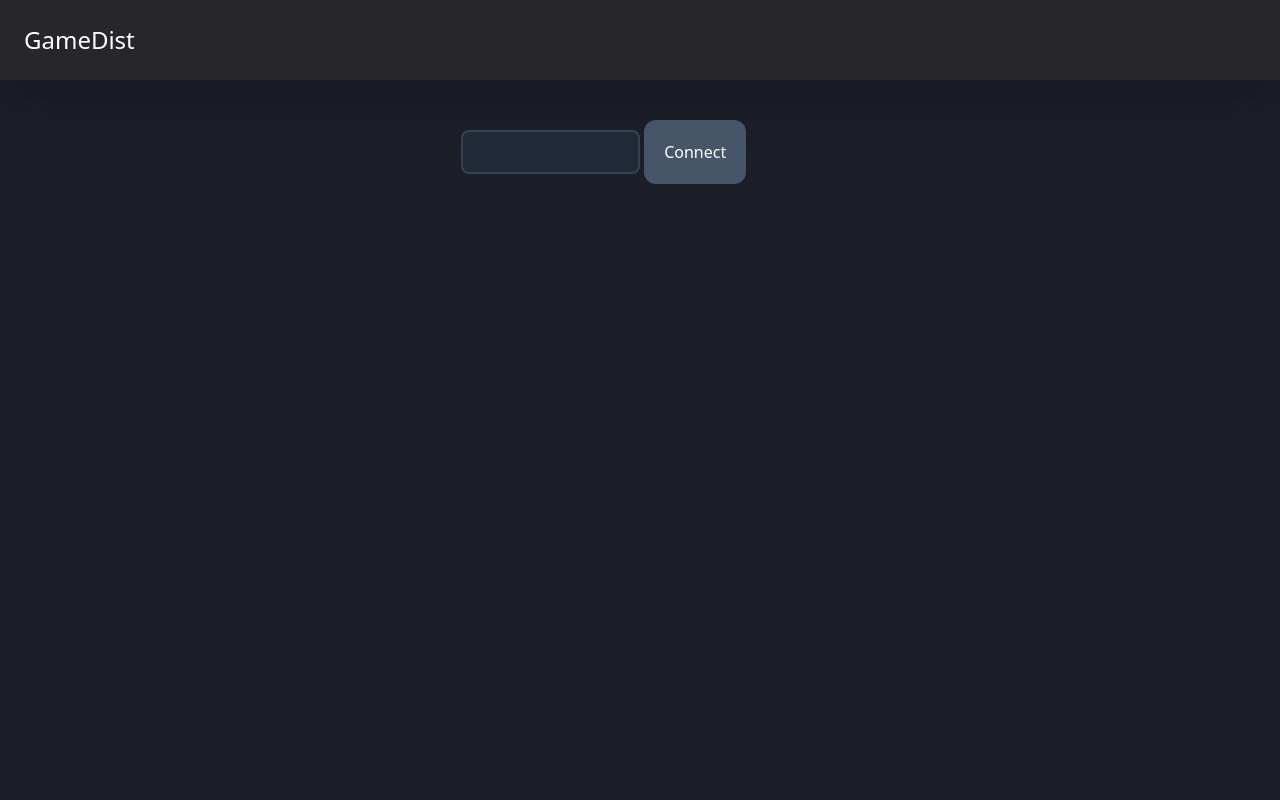
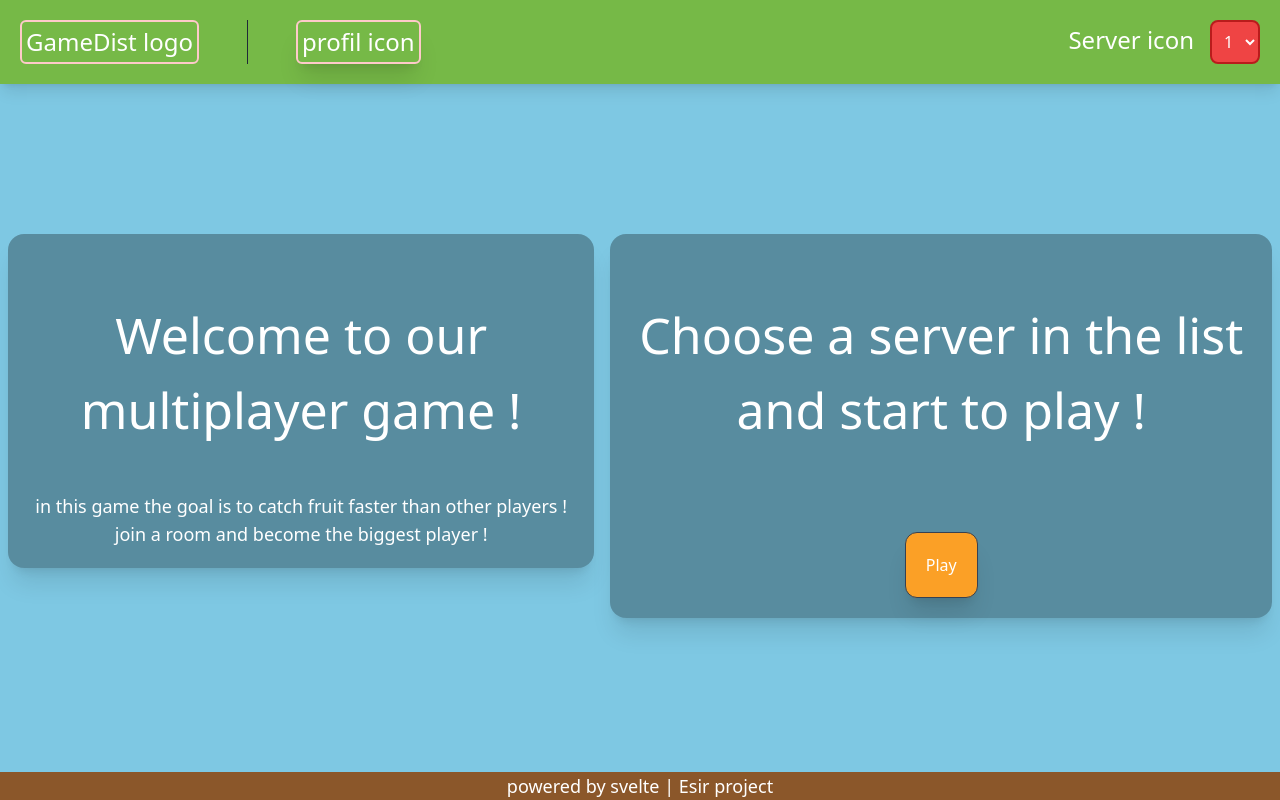
Before and after one commit to SR-Distributed-Game/Frontend, a SvelteKit app: page / in a window 1280 px wide. Built offline with nearby package versions, Linux system fonts and the light colour scheme.

Commit message:
add profile and menus, debug connections issues

```diff
--- a/src/app.css
+++ b/src/app.css
@@ -3,7 +3,7 @@
 @tailwind utilities;
 
 body {
-    background-color: #1c1f28;
+    background-color: #7EC8E3;
     width: 100%;
     height: 100%;
 }
@@ -11,18 +11,18 @@ body {
 
 .searchbar{
 
-    @apply bg-gray-800;
+    @apply bg-red-500;
     @apply border-2;
-    @apply border-gray-700;
+    @apply border-red-700;
     @apply rounded-lg;
     @apply p-2;
-    @apply w-1/2;
     @apply text-white;
     @apply focus:outline-none;
     @apply focus:bg-slate-600;
     @apply hover:scale-105;
     @apply focus:scale-105;
     @apply duration-100;
+    @apply m-auto;
 }
 
 .buttonconnect{
@@ -30,9 +30,34 @@ body {
     @apply focus:scale-105;
     @apply m-auto ;
     @apply p-5;
-    @apply bg-slate-600;
+    background-color: #FBA026;
+
     @apply mt-10;
     @apply rounded-xl;
     @apply text-white;
+    @apply shadow-xl;
+    @apply border;
+    @apply border-gray-700;
+
 
 }
+
+.mainbox{
+    @apply bg-black;
+    @apply bg-opacity-30;
+    @apply rounded-2xl;
+    @apply m-auto;
+    @apply pb-10;
+    @apply p-5;
+    @apply mt-[150px];
+    @apply shadow-xl;
+    @apply mx-2;
+
+}
+
+#sticky-footer {
+    position: absolute;
+    bottom: 0;
+    width: 100%;
+    left: 0;
+  }
--- /dev/null
+++ b/src/lib/MFooter.svelte
@@ -0,0 +1,7 @@
+<div class = "bg-[#8B572A] w-full bottom-0" id =sticky-footer >
+
+    <div class = flex >
+        <p class = "m-auto text-white text-lg">powered by svelte | Esir project</p>
+    </div>
+
+</div>
--- a/src/lib/Navigation.svelte
+++ b/src/lib/Navigation.svelte
@@ -1,7 +1,22 @@
-<div class ="nav bg-zinc-800 shadow-2xl p-5">
+<div class="bg-[#76B947] shadow-lg p-5">
+    <div class="flex justify-between">
 
-    <div class = "flex">
-        <h1 class="text-2xl  text-white p-1 rounded-lg">GameDist</h1>
+        <div class="flex space-x-12">
+
+            <a href = "/">
+                <h1 class="text-2xl text-white p-1 rounded-md border-2 border-red-200">GameDist logo</h1>
+            </a>
+            <div class="bg-gray-800 w-px mx-2"></div>
+
+            <a href = /profile class="text-2xl text-white p-1 shadow-xl rounded-md border-2 border-red-200  ">profil icon</a>
+
+
+        </div>
+
+        <div id="serversection" class="flex space-x-3">
+            <p class="text-2xl text-white p-1 right-0">Server icon</p>
+            <select id="searchservers" class="searchbar"></select>
+        </div>
 
     </div>
 </div>
--- /dev/null
+++ b/src/lib/Servers.ts
@@ -0,0 +1 @@
+export let knownSockets: { [key: string]: string } = {"1": "ws://localhost:8080/echo"};
--- a/src/lib/connectionManager.ts
+++ b/src/lib/connectionManager.ts
@@ -1,18 +1,24 @@
+import { knownSockets } from "./Servers";
+
 export class SpringSocketServer{
 
     private socket: any;
 
     static instance: SpringSocketServer;
 
+    private playername: string = "defaultname";
+
+    private UID: string = "defaultUID";
+
     constructor(){
     }
 
-    private knownSockets: { [key: string]: string } = {"1": "ws://localhost:8080/echo"};
+
 
     public connectTo(socketName: string): Promise<void> {
         return new Promise((resolve, reject) => {
-            if (this.knownSockets[socketName]) {
-                this.connect(this.knownSockets[socketName]);
+            if (knownSockets[socketName]) {
+                this.connect(knownSockets[socketName]);
                 this.socket.onopen = () => {
                     resolve();
                 };
@@ -31,6 +37,14 @@ export class SpringSocketServer{
         return true;
     }
 
+    getPlayerName = () => {
+        return this.playername;
+    }
+
+    setPlayerName = (name: string) => {
+        this.playername = name;
+    }
+
     static getInstance(){
         if(!SpringSocketServer.instance){
             SpringSocketServer.instance = new SpringSocketServer();
@@ -44,6 +58,7 @@ export class SpringSocketServer{
 
     private onOpen = (event: Event) => {
         console.log("Socket connected");
+        this.send("Hello from client" + this.playername);
     }
 
     private onClose = (event: CloseEvent) => {
@@ -59,11 +74,16 @@ export class SpringSocketServer{
     }
 
     public send = (message: string) => {
-        this.socket.send(message);
+        if (this.socket.readyState === WebSocket.OPEN)
+            this.socket.send( "from:" + this.playername + " | content: " +message);
     }
 
     public close = () => {
-        this.socket.send("closing connection");
-        this.socket.close();
+        if (this.socket){
+            if (this.socket.readyState === WebSocket.OPEN){
+                this.send("closing connection");
+                this.socket.close();
+            }
+        }
     }
 }
--- a/src/routes/+layout.svelte
+++ b/src/routes/+layout.svelte
@@ -1,5 +1,7 @@
 <script lang="ts">
 	import Navigation from "../lib/Navigation.svelte"
+	import MFooter from "$lib/MFooter.svelte";
+
 	import '../app.css';
 	import { SpringSocketServer } from "$lib/connectionManager";
 
@@ -21,3 +23,5 @@
 <Navigation/>
 
 <slot/>
+
+<MFooter/>
--- a/src/routes/+page.svelte
+++ b/src/routes/+page.svelte
@@ -2,19 +2,33 @@
   import { onMount, onDestroy } from 'svelte';
   import { goto } from '$app/navigation';
   import websocketStore from '../stores/websocket.js';
-
+  import { knownSockets } from '../lib/Servers';
 
 
   onMount(() => {
     const connectButton = document.getElementById('connectButton');
     const ws = $websocketStore;
-    let searchservers = document.getElementById('searchservers') as HTMLInputElement;
+    let searchservers = document.getElementById('searchservers') as HTMLSelectElement;
+
+
+    const sel = document.getElementById("existingList");
+
+    for(var sk in knownSockets){
+      const opt = document.createElement("option");
+      opt.value = sk;
+      opt.text = sk;
+      searchservers.add(opt, null);
+    }
+
+
+
+
     if (connectButton) {
       connectButton.addEventListener('click', async () => {
       try {
         await ws.connectTo(searchservers.value);
         // Navigate after successful connection
-        goto('/game');
+        goto("/game");
       } catch (error) {
         console.error("Failed to connect:", error);
         // Handle connection failure (e.g., show error message)
@@ -28,8 +42,28 @@
 
 
 <div class = "flex">
-  <div class = "m-auto">
-    <input id = searchservers class = "searchbar">
-    <button id = connectButton class = " buttonconnect">Connect</button>
-  </div>
+
+  <div class = "mainbox">
+    <div class = flex>
+      <h1 class = "m-auto text-[50px] text-white p-1 rounded-lg my-10 text-center">Welcome to our multiplayer game !</h1>
+    </div>
+      <div class = "flex">
+        <div class = "m-auto">
+
+          <p class = "text-white text-center text-lg">in this game the goal is to catch fruit faster than other players ! join a room and become the biggest player !</p>
+        </div>
+      </div>
+    </div>
+
+    <div class = "mainbox">
+      <div class = flex>
+        <h1 class = "m-auto text-[50px] text-white p-1 rounded-lg my-10 text-center">Choose a server in the list and start to play !</h1>
+      </div>
+        <div class = "flex">
+          <div class = "m-auto">
+
+            <button id = connectButton class = " buttonconnect">Play</button>
+          </div>
+        </div>
+      </div>
 </div>
--- a/src/routes/game/+page.svelte
+++ b/src/routes/game/+page.svelte
@@ -2,7 +2,8 @@
 <script lang=ts>
     import websocketStore from '../../stores/websocket.js';
 
-    import { onMount, onDestroy,getContext } from 'svelte';
+    import { onMount, onDestroy,getContext} from 'svelte';
+    import { goto } from '$app/navigation';
     import * as PIXI from 'pixi.js';
 
     let app: PIXI.Application;
@@ -17,8 +18,16 @@
                 ws.send("hello je suis un messsage");
             });
         }
+
+        let quitButton = document.getElementById('quitButton');
+        if (quitButton != null){
+            quitButton.addEventListener('click', () => {
+                ws.close();
+                window.location = "/";
+            });
+        }
+
         app = new PIXI.Application({
-
             backgroundColor: 0x1099bb
         });
 
@@ -57,12 +66,14 @@
         app.stage.addChild(circle);
         (app.view as unknown as HTMLDivElement).classList.add("rounded-lg", "shadow-xl", "mt-10");
         canvasContainer.appendChild(app.view as unknown as Node);
+        onDestroy(() => {
+            quit();
+        });
 
-
-      onDestroy(() => {
+        quit = () => {
             app.destroy(true);
             ws.close();
-      });
+        }
     });
 
 
@@ -72,5 +83,6 @@
     <div class = "m-auto">
       <div class = "m-auto " bind:this={canvasContainer}></div>
       <button id = sendButton class = "m-auto p-5 bg-slate-600 mt-10 rounded-xl text-white"> send message</button>
+      <button id = quitButton class = "m-auto p-5 bg-slate-600 mt-10 rounded-xl text-white"> leave room</button>
     </div>
   </div>
--- /dev/null
+++ b/src/routes/profile/+page.svelte
@@ -0,0 +1,34 @@
+<script lang=ts>
+    import { onMount} from 'svelte';
+    import { goto } from '$app/navigation';
+    import websocketStore from '../../stores/websocket.js';
+onMount(() => {
+
+    let ws = $websocketStore;
+    let nameinput = document.getElementById('nameinput') as HTMLInputElement;
+    nameinput.value = ws.getPlayerName()
+
+    nameinput.addEventListener('change', () => {
+        if (nameinput.value.length < 3){
+            alert("name must be at least 3 characters long");
+            return;
+        }
+        ws.setPlayerName(nameinput.value);
+        console.log("name changed to " + nameinput.value);
+    });
+
+});
+
+</script>
+
+<div class = "mainbox">
+    <div class = flex>
+      <h1 class = "m-auto text-[50px] text-white p-1 rounded-lg my-10 text-center">Change your name here</h1>
+    </div>
+      <div class = "flex">
+        <div class = "m-auto">
+            <input id = nameinput class = searchbar>
+
+        </div>
+    </div>
+    </div>
```
Lines whose indentation alone changed are shown as unchanged.
